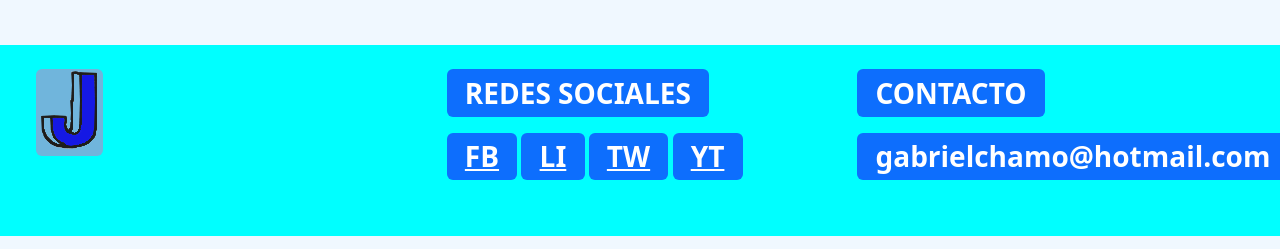
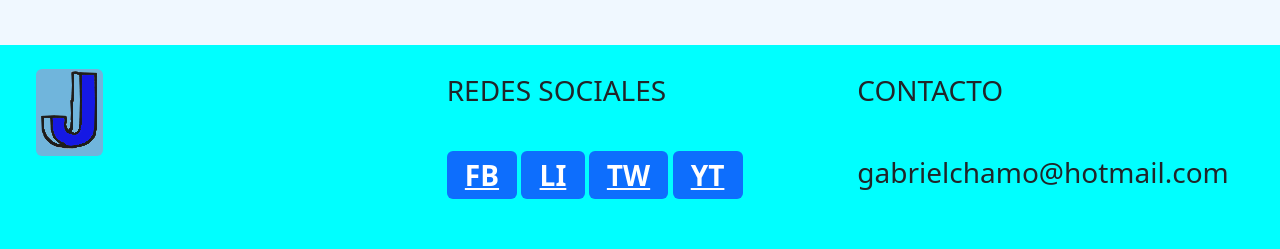
Before and after one commit to josecham/PFChamorroBootstrap, a plain HTML site: page pages/contacto.html in a window 1280 px wide. Shown: the part 744-993 px from the top of the page. Drawn offline with nearby package versions, Linux system fonts and the light colour scheme.

Commit message:
la etiqueta de lo que guardo

```diff
--- a/pages/contacto.html
+++ b/pages/contacto.html
@@ -100,7 +100,7 @@
           </fieldset>
 
         </div>
-        <div class="col-lg-6 col-12">
+        <div class="col-lg-6 col-12 img-fluid rounded float-start">
           <iframe src="https://www.google.com/maps/embed?pb=!1m18!1m12!1m3!1d107134.5456582844!2d-60.696639499999996!3d-32.9522093!2m3!1f0!2f0!3f0!3m2!1i1024!2i768!4f13.1!3m3!1m2!1s0x95b6539335d7d75b%3A0xec4086e90258a557!2sRosario%2C%20Santa%20Fe!5e0!3m2!1ses-419!2sar!4v1677787536106!5m2!1ses-419!2sar" width="600" height="500"  allowfullscreen="" loading="lazy" referrerpolicy="no-referrer-when-downgrade" class="rounded mx-auto d-block"></iframe>
       </div>
         </main>
@@ -112,7 +112,7 @@
         <div class="col-lg-4 col-12">
           <ul class="list-inline">
             <li class="list-inline-item">
-            <p class="fs-3 badge bg-primary">REDES SOCIALES</p><br>
+            <p class="fs-3 ">REDES SOCIALES</p><br>
             <a class="fs-3 badge bg-primary" href="https://www.Facebook.com" target="_blank">FB</a>
             <a class="fs-3 badge bg-primary" href="https://www.linkedin.com" target="_blank">LI</a>
             <a class="fs-3 badge bg-primary" href="https://www.twitter.com" target="_blank">TW</a>
@@ -123,8 +123,8 @@
         <div class="col-lg-4 col-12  list-unstyled">
           <ul class="list-inline">
           <li class="list-inline-item">
-            <p class="fs-3 badge bg-primary">CONTACTO</p><br>
-            <p class="fs-3 badge bg-primary">gabrielchamo@hotmail.com</p>
+            <p class="fs-3 ">CONTACTO</p><br>
+            <p class="fs-3 ">gabrielchamo@hotmail.com</p>
           </li>
         </ul>
         </div>
```
Also changed, not shown: index.html (+3 -3 lines), pages/blog.html (+3 -3 lines), pages/habilidades.html (+3 -3 lines), pages/proyecto.html (+3 -3 lines).
